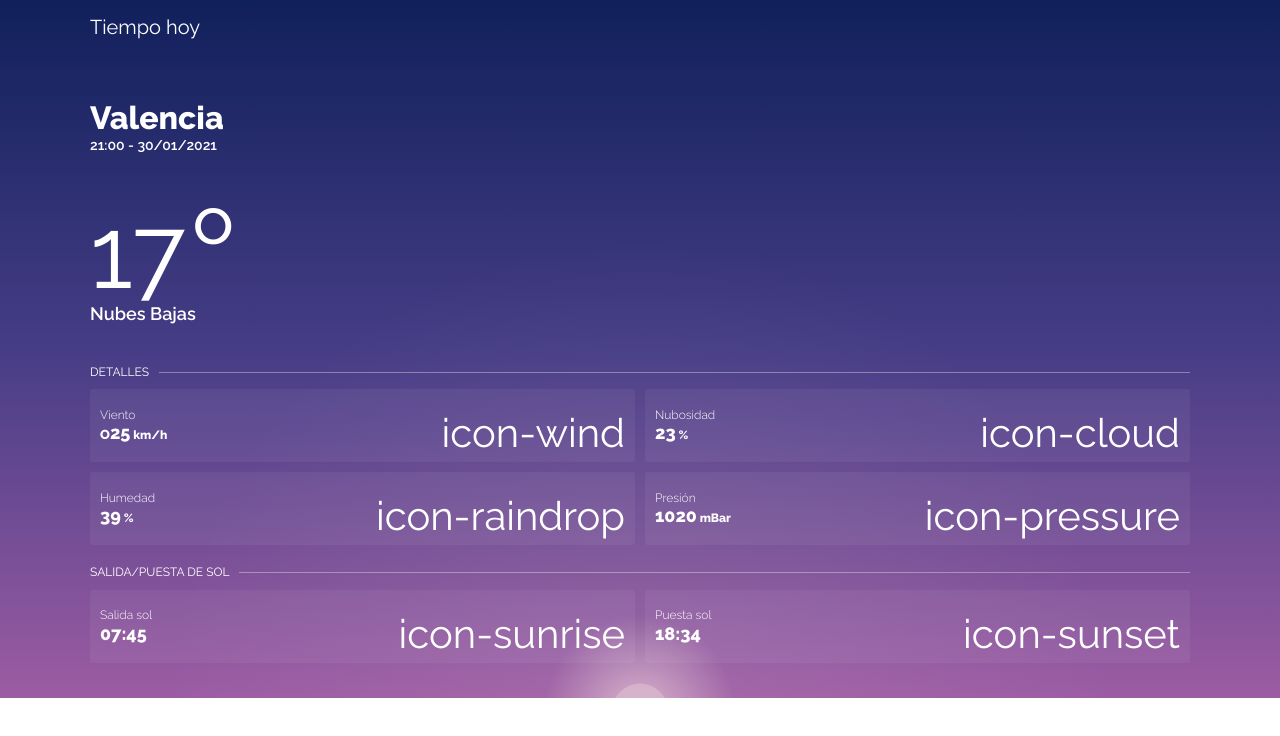
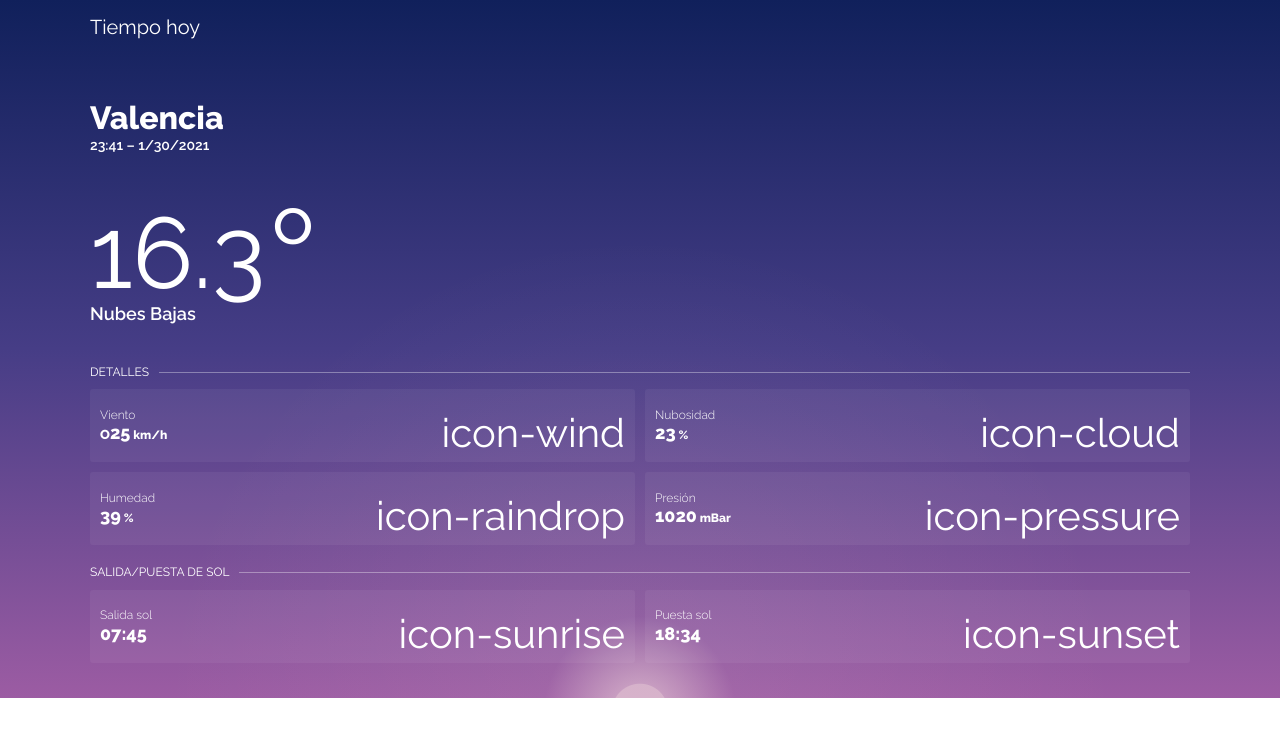
Before and after one commit to driera/simple-weather, a React (Create React App) app: page / in a window 1280 px wide. Shown: the top 736 px of the page. Built offline with nearby package versions, Linux system fonts and the light colour scheme.

Commit message:
Pass data to CurrentIntro component

```diff
--- a/src/App/Current/CurrentIntro.tsx
+++ b/src/App/Current/CurrentIntro.tsx
@@ -1,16 +1,40 @@
 import React, { CSSProperties } from "react";
 
-const CurrentIntro = (): JSX.Element => {
+export type CurrentIntroType = {
+  location: string;
+  time: Date;
+  details: {
+    temperature: number;
+    conditions: string;
+  };
+};
+
+const CurrentIntro = ({
+  location,
+  time,
+  details
+}: CurrentIntroType): JSX.Element => {
+  const { temperature, conditions } = details;
+
+  const formattedTime = () => {
+    const hours = time.getHours();
+    const minutes =
+      time.getMinutes() < 10 ? `0${time.getMinutes()}` : time.getMinutes();
+    const date = time.toLocaleDateString();
+
+    return `${hours}:${minutes} – ${date}`;
+  };
+
   return (
     <div style={introStyles}>
-      <div style={locationStyles}>Valencia</div>
-      <div style={timeStyles}>21:00 - 30/01/2021</div>
+      <div style={locationStyles}>{location}</div>
+      <div style={timeStyles}>{formattedTime()}</div>
       <div style={tempStyles}>
-        <span style={tempContentStyles}>17</span>
+        <span style={tempContentStyles}>{temperature}</span>
         <span style={tempSymbolStyles}>º</span>
       </div>
       <div style={conditionStyles}>
-        <span>Nubes bajas</span>
+        <span>{conditions}</span>
       </div>
     </div>
   );
--- a/src/App/Current/index.tsx
+++ b/src/App/Current/index.tsx
@@ -9,7 +9,11 @@ const Current: FunctionComponent = () => {
       <div style={sunStyles}></div>
       <div style={containerStyles}>
         <h1 style={titleStyles}>Tiempo hoy</h1>
-        <CurrentIntro />
+        <CurrentIntro
+          location="Valencia"
+          time={new Date()}
+          details={{ temperature: 16.3, conditions: "Nubes bajas" }}
+        />
         <div style={detailStyles}>
           <TitleWithLine style={detailsTitleStyles}>Detalles</TitleWithLine>
           <CurrentItem
```
Also changed, not shown: 1 other file (tests, documents, lock files or other folders).
